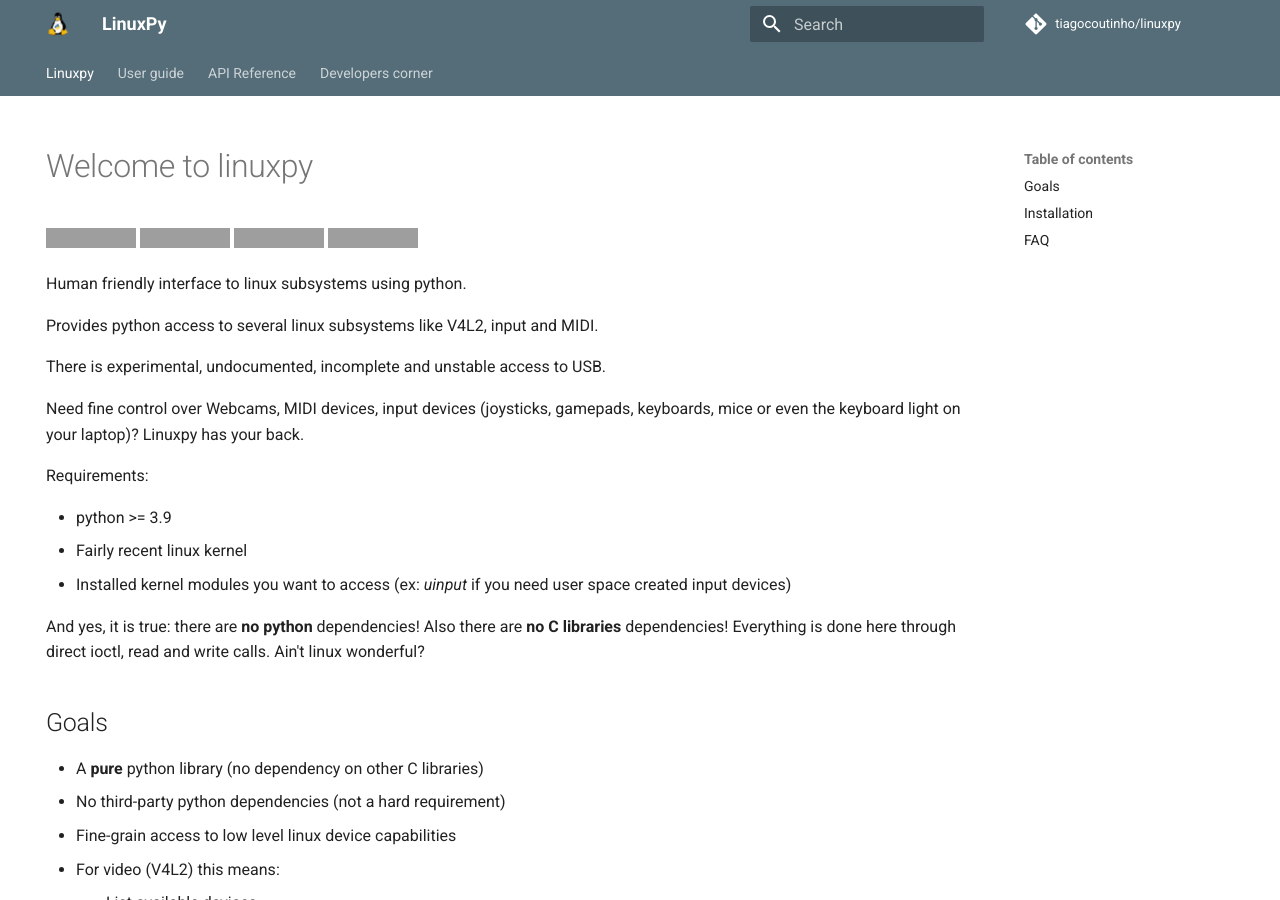
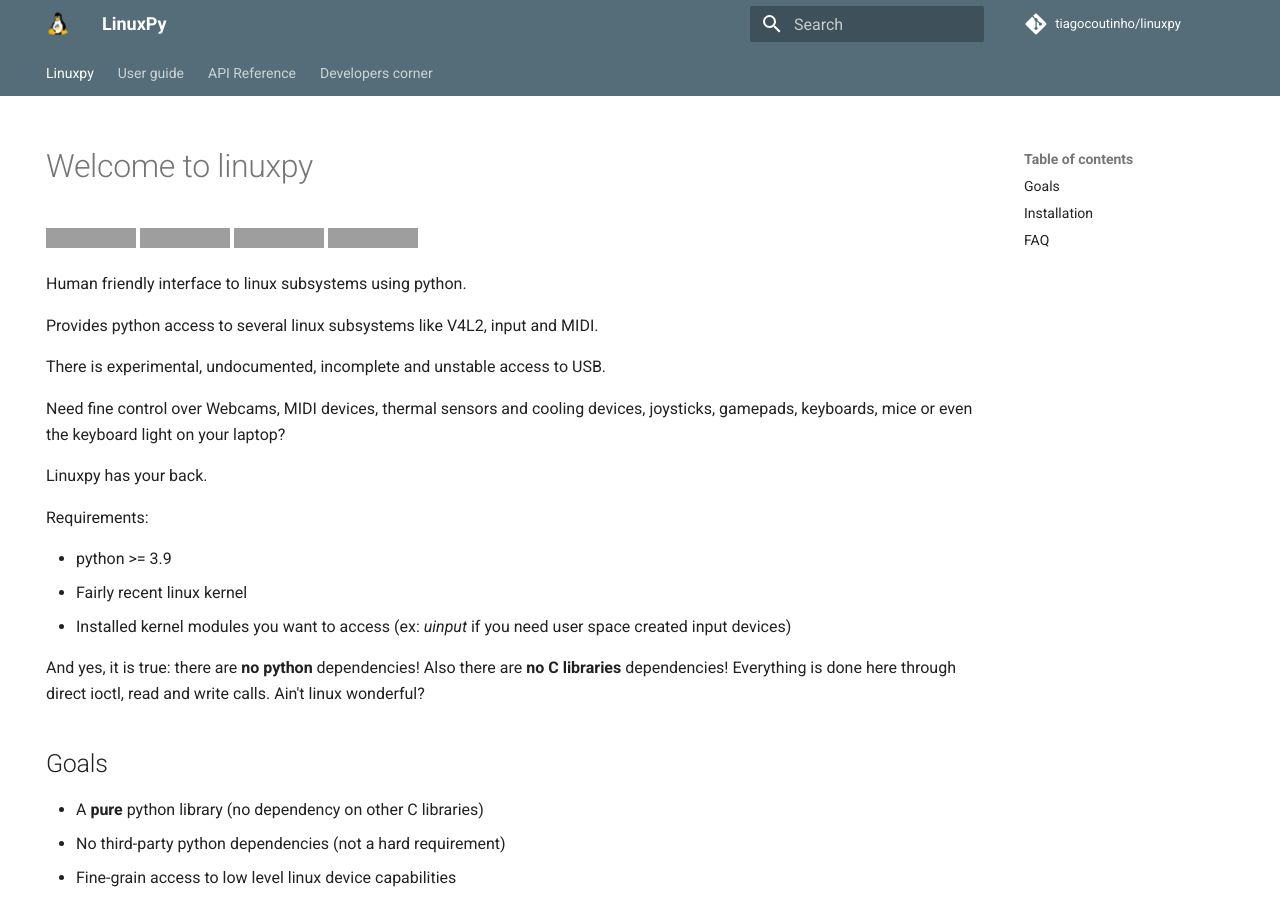
Before and after one commit to tiagocoutinho/linuxpy, an MkDocs documentation site: the page built from docs/index.md, in a window 1280 px wide and 900 px high. Built offline with MkDocs 1.6.1 and Material for MkDocs 9.7.7, drawn with Linux system fonts in a browser that asks for light colours; comment, search, counter and statistics services are not loaded; grey boxes are pictures that could not be loaded.

Commit message:
Update documentation

```diff
--- a/docs/index.md
+++ b/docs/index.md
@@ -16,8 +16,10 @@
 
 There is experimental, undocumented, incomplete and unstable access to USB.
 
-Need fine control over Webcams, MIDI devices, input devices (joysticks,
-gamepads, keyboards, mice or even the keyboard light on your laptop)?
+Need fine control over Webcams, MIDI devices, thermal sensors and cooling
+devices, joysticks, gamepads, keyboards, mice or even the keyboard light on
+your laptop?
+
 Linuxpy has your back.
 
 Requirements:
```
